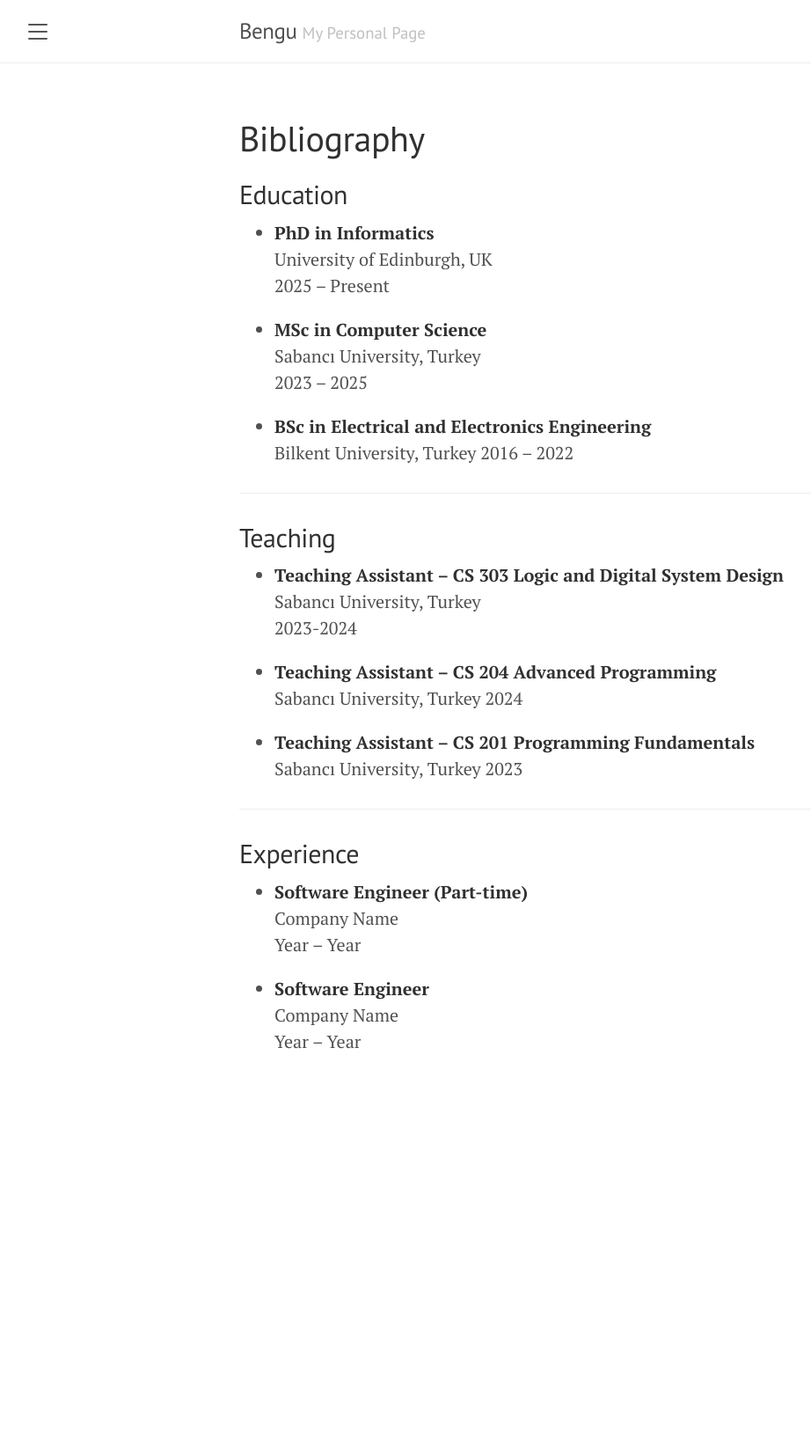
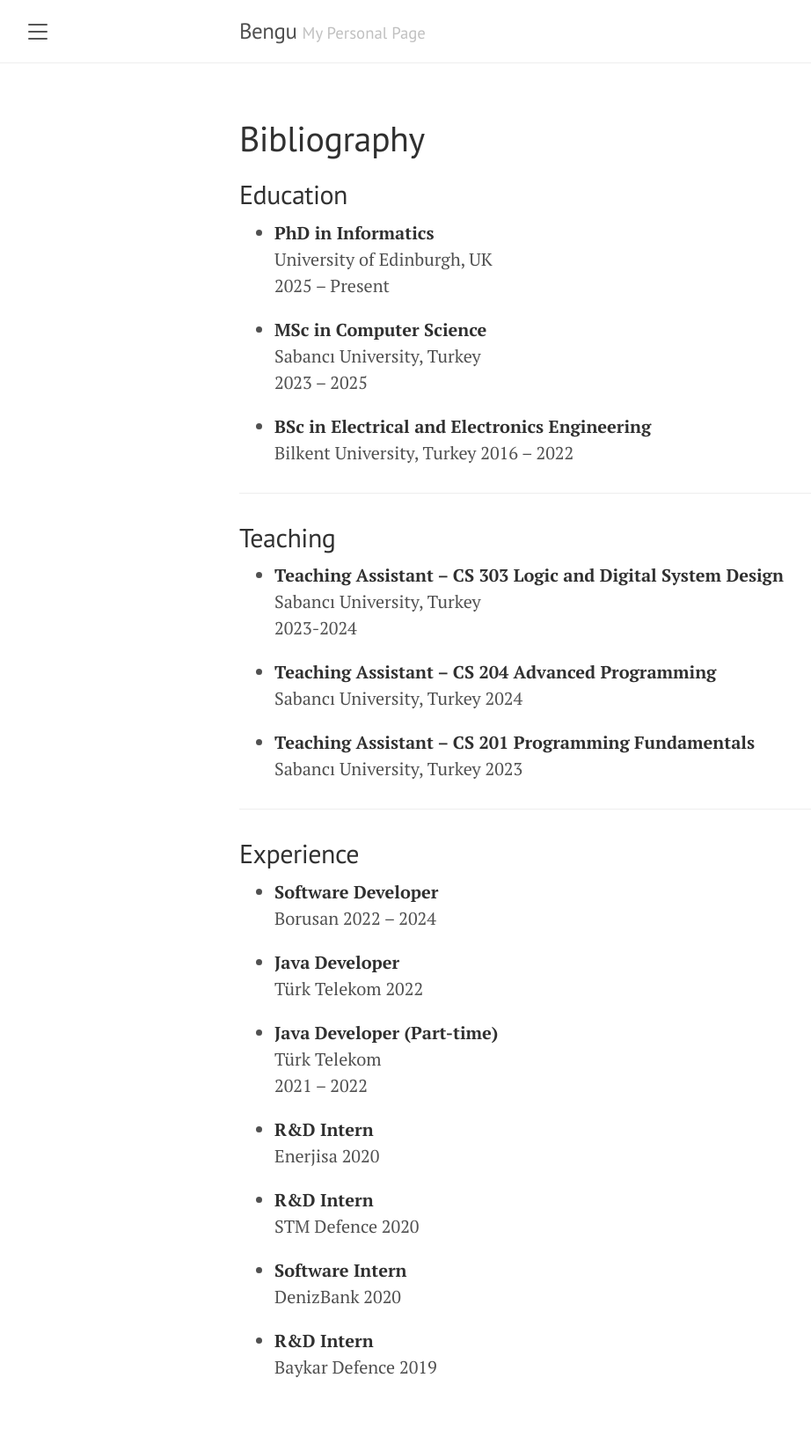
Before and after one commit to bengulay/bengulay.github.io, a Jekyll site: the page built from bibliography.md, in a window 1280 px wide. Shown: the whole page at 88% size, without its empty margins (8-930 px from the left). Built offline with Jekyll 4.4.1, drawn with Linux system fonts in a browser that asks for light colours; before the commit the page ends 1279 px from its top, so only the background shows below that.

Commit message:
Update experience section with new roles and details

```diff
--- a/bibliography.md
+++ b/bibliography.md
@@ -38,10 +38,30 @@ permalink: /bibliography/
 
 ## Experience
 
-- **Software Engineer (Part-time)**
-  Company Name
-  Year – Year
+- **Software Developer**
+  Borusan
+  2022 – 2024
 
-- **Software Engineer**
-  Company Name
-  Year – Year
+- **Java Developer**
+  Türk Telekom
+  2022
+
+- **Java Developer (Part-time)**
+  Türk Telekom
+  2021 – 2022
+
+- **R&D Intern**
+  Enerjisa
+  2020
+
+- **R&D Intern**
+  STM Defence
+  2020
+
+ - **Software Intern**
+  DenizBank
+  2020
+
+  - **R&D Intern**
+  Baykar Defence
+  2019
```
